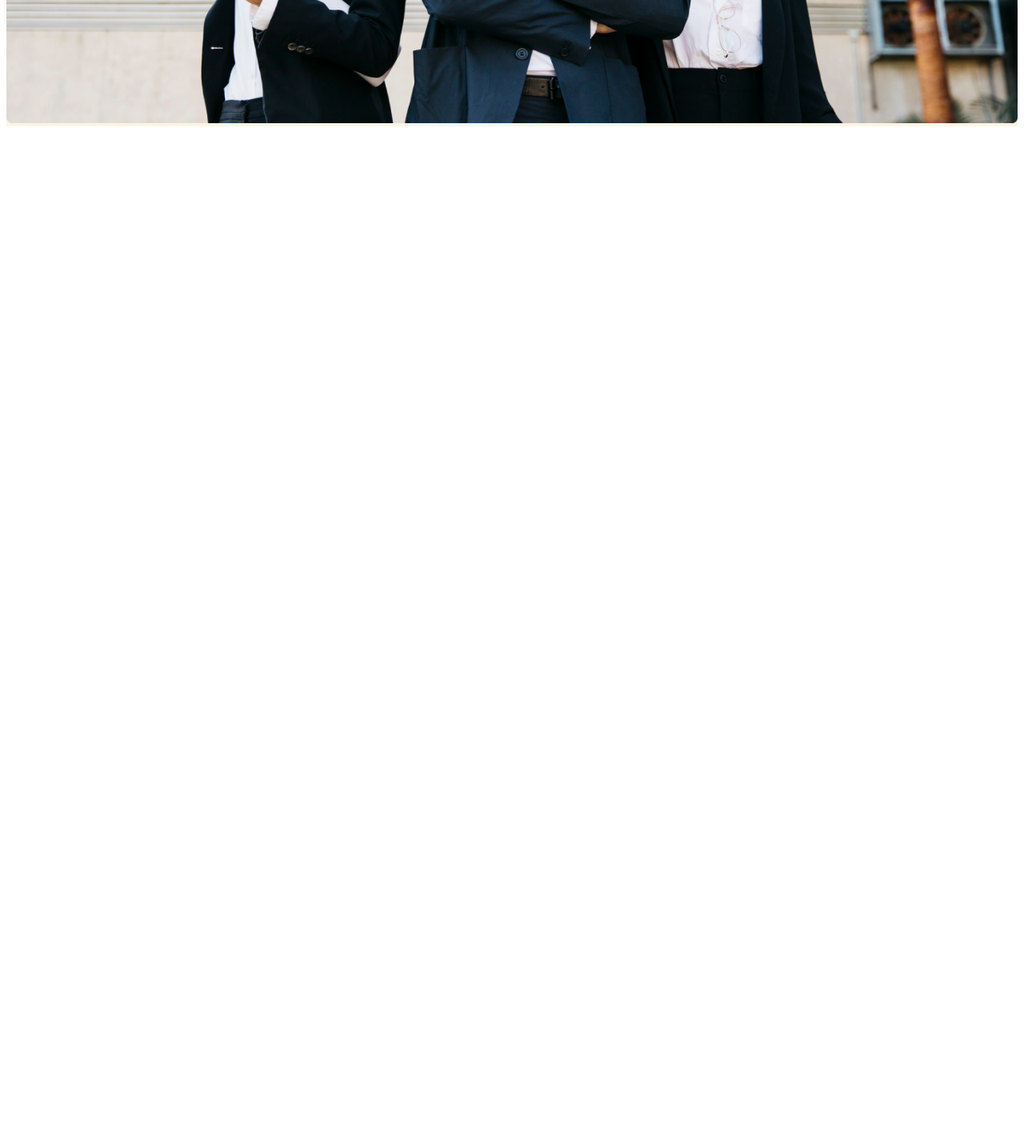
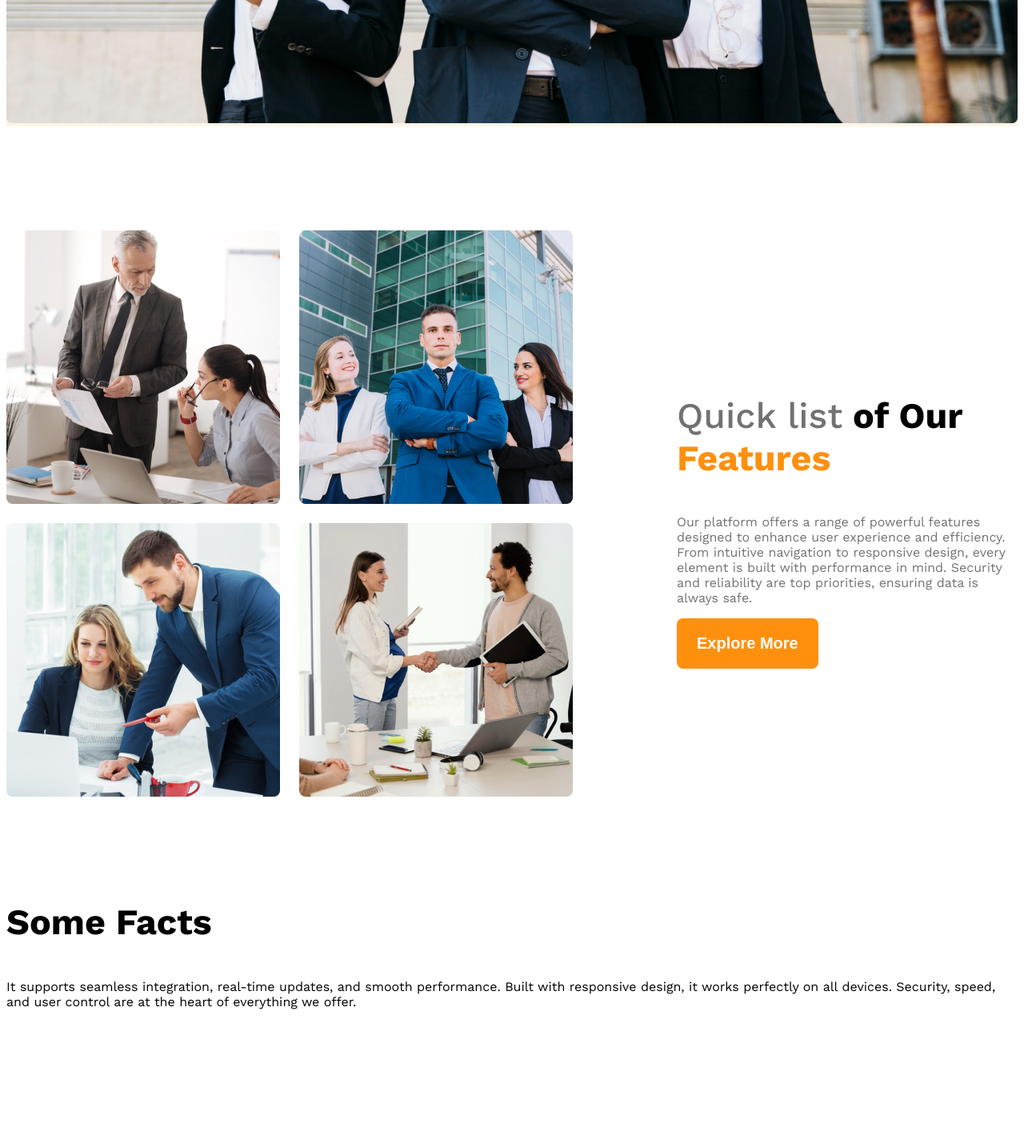
Before and after one commit to upoma-dev/g3-architects-website, a plain HTML site: page index.html in a window 1280 px wide. Shown: the part 1045-2469 px from the top of the page at 80% size. Before the commit the page ends 1211 px from the top, so only its background shows below. Drawn offline with nearby package versions, Linux system fonts and the light colour scheme.

Commit message:
made team responsive and fact structure

```diff
--- a/index.html
+++ b/index.html
@@ -37,6 +37,60 @@
 
     </header>
     <main>
+        <!--Team Section start-->
+        <section class="teams display-flex">
+            <div class="team-img-container">
+                <img src="images/team1.png" alt="">
+                <img src="images/team2.png" alt="">
+                <img src="images/team3.png" alt="">
+                <img src="images/team4.png" alt="">
+            </div>
+            <div class="our-features">
+                <h3 class="section-title"><span id="quick-list" class="text-light-gray">Quick list</span><span> of Our
+                    </span><span class="text-primary">Features</span></h3>
+                <p class="feature-description text-light-gray">Our platform offers a range of powerful features designed
+                    to enhance user experience and efficiency. From intuitive navigation to responsive design, every
+                    element is built with performance in mind. Security and reliability are top priorities, ensuring
+                    data is always safe.
+                </p>
+                <button class="btn-primary">Explore More</button>
+            </div>
+        </section>
+        <!-- love and enjoy section -->
+        <section>
+            <h3 class="section-title">Some Facts</h3>
+            <p text-light-gray>It supports seamless integration, real-time updates, and smooth performance.
+                Built with responsive design, it works perfectly on all devices.
+                Security, speed, and user control are at the heart of everything we offer.
+            </p>
+            <div class="facts-container">
+                <!--.fact*4>img.fact-icon+h4.fact-number+h5.fact-name-->
+                <div class="fact">
+                    <img src="" alt="" class="fact-icon">
+                    <h4 class="fact-number"></h4>
+                    <h5 class="fact-name"></h5>
+                </div>
+                <div class="fact">
+                    <img src="" alt="" class="fact-icon">
+                    <h4 class="fact-number"></h4>
+                    <h5 class="fact-name"></h5>
+                </div>
+                <div class="fact">
+                    <img src="" alt="" class="fact-icon">
+                    <h4 class="fact-number"></h4>
+                    <h5 class="fact-name"></h5>
+                </div>
+                <div class="fact">
+                    <img src="" alt="" class="fact-icon">
+                    <h4 class="fact-number"></h4>
+                    <h5 class="fact-name"></h5>
+                </div>
+            </div>
+        </section>
+        <!--Some facts-->
+        <section>
+            <h3></h3>
+        </section>
 
     </main>
     <footer>
--- a/styles/architects.css
+++ b/styles/architects.css
@@ -10,6 +10,31 @@
 /*shared styles*/
 .display-flex {
     display: flex;
+}
+
+.text-primary{
+    color:#FF900E ;
+}
+/*dark-2*/
+.text-gray {
+    color: rgba(66, 66, 66, 1);
+}
+/*dark-3*/
+.text-light-gray {
+    color: #727272;
+}
+
+main{
+    max-width: 1440px;
+    margin: 0 auto;
+}
+main > section{
+    margin-top: 130px;
+}
+.section-title{
+
+    font-size: 2.8rem;
+    font-weight: 700;
 }
 
 /*header styles*/
@@ -37,14 +62,7 @@
 
 }
 
-/*dark-2*/
-.text-gray {
-    color: rgba(66, 66, 66, 1);
-}
 
-.text-light-gray {
-    color: #727272;
-}
 
 .bg-light {
     background-color: rgba(255, 144, 14, 0.1);
@@ -84,14 +102,53 @@
     width: 100%;
     /*image take responsive korse width 100% korai soto boro jai    kora hok na keno ta pura jaiga ta nebe*/
 }
+/*team and features related styles*/
+.teams{
+    align-items: center;
+}
 
 
+.team-img-container{
+    display: grid;
+    grid-template-columns:repeat(2, 1fr) ;
+    gap: 24px;
+}
+
+.our-features{
+    margin-left: 130px;
+    max-width: 530px;
+}
+.feature-title{
+    font-size:2.8rem;
+    font-weight: 700;
+}
+#quick-list{
+    font-weight:500 ;
+}
 /*responsive media query*/
 
 @media screen and(max-width:576xp) {
 
     .nav-links,
-    .navbar {
+    .navbar,
+    .teams {
         flex-direction: column;
     }
+    .team-img-container{
+        grid-template-columns: repeat(1,1fr);
+    }
+    .our-features{
+     margin-left: 20px;
+    }
 }
+/*medium size device*/
+@media screen and(min-width:576xp) and (max-width:992px){
+
+.teams{
+    flex-direction: column;
+}
+.our-features{
+    margin: 50px auto;
+}
+
+}
```
